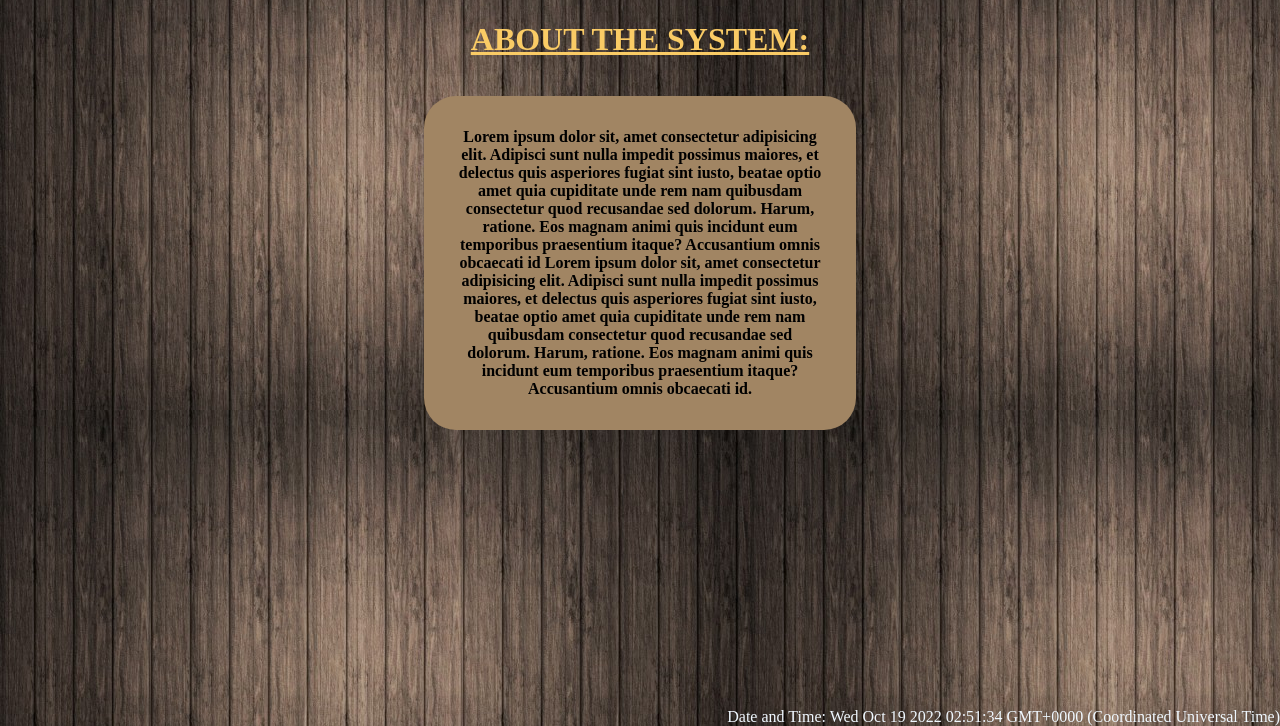
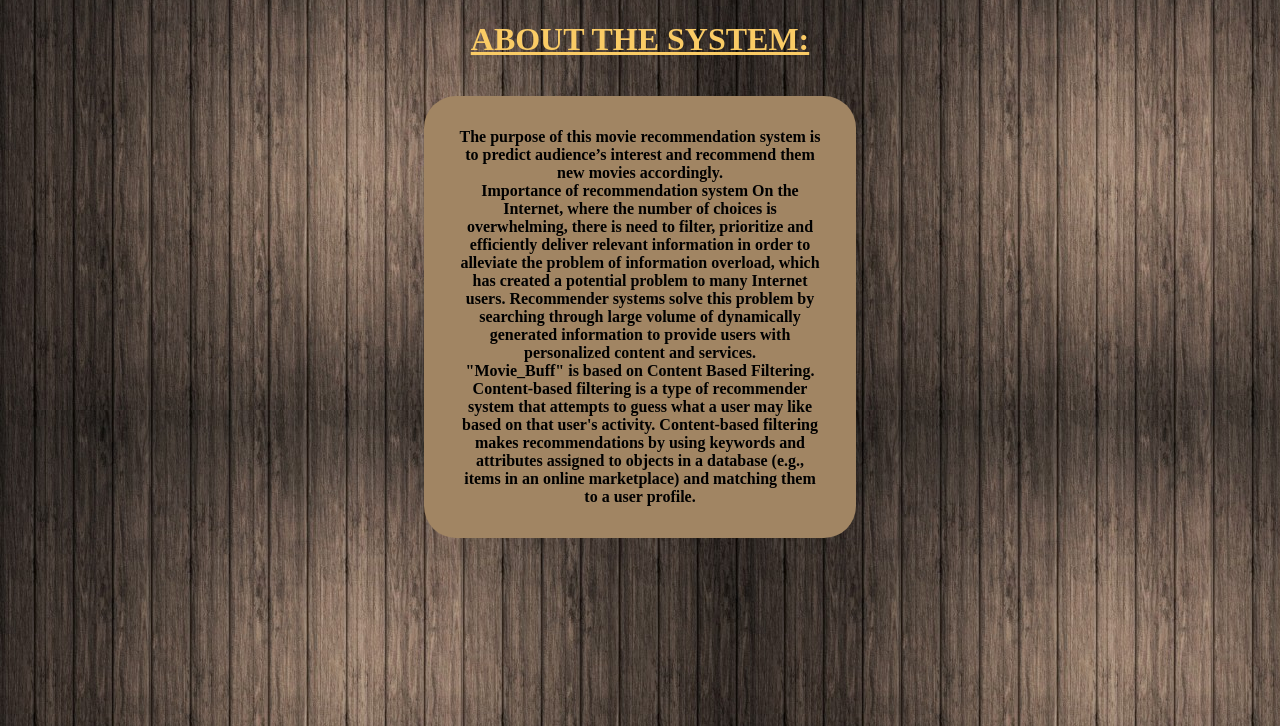
Before and after one commit to Kedyi/Movie_Buff, a Flask app: page /about in a window 1280 px wide. Shown: the part 74-800 px from the top of the page. Run offline with Flask 2, Linux system fonts and the light colour scheme; parts of the project's set-up code (start-up, migrations or seed data) failed here and were passed over.

Commit message:
Update about.html

```diff
--- a/templates/about.html
+++ b/templates/about.html
@@ -82,26 +82,24 @@
     <div id="box"><h1>ABOUT THE SYSTEM:</h1></div>
     <div class="detail">
         <p id="content">
-                Lorem ipsum dolor sit, amet consectetur adipisicing elit. Adipisci sunt nulla impedit possimus maiores,
-                et delectus quis asperiores fugiat sint iusto, beatae optio amet quia cupiditate unde rem nam quibusdam consectetur
-                quod recusandae sed dolorum. Harum, ratione. Eos magnam animi quis incidunt eum temporibus praesentium itaque?
-                Accusantium omnis obcaecati id
-                Lorem ipsum dolor sit, amet consectetur adipisicing elit. Adipisci sunt nulla impedit possimus maiores,
-                et delectus quis asperiores fugiat sint iusto, beatae optio amet quia cupiditate unde rem nam quibusdam consectetur
-                quod recusandae sed dolorum. Harum, ratione. Eos magnam animi quis incidunt eum temporibus praesentium itaque?
-                Accusantium omnis obcaecati id.</centre>
+                The purpose of this movie recommendation system is to predict audience’s interest and
+                recommend them new movies accordingly.<br>
+                Importance of recommendation system
+                On the Internet, where the number of choices is overwhelming,
+                there is need to filter, prioritize and efficiently deliver relevant
+                information in order to alleviate the problem of information overload,
+                which has created a potential problem to many Internet users.
+                Recommender systems solve this problem by searching through large volume of
+                dynamically generated information to provide users with personalized
+                content and services.<br>
+
+               "Movie_Buff" is based on Content Based Filtering.
+                Content-based filtering is a type of recommender system that
+                attempts to guess what a user may like based on that user's activity.
+                Content-based filtering makes recommendations by using keywords and attributes
+                assigned to objects in a database (e.g., items in an online marketplace) and
+                matching them to a user profile.
         </p>
     </div>
-    <div class="display">
-        Date and Time: <span id="time"></span>
-    </div>
-    <script>
-        function displayTime(){
-            time = new Date();
-            console.log(time);
-            document.getElementById('time').innerHTML= time;
-        }
-        setInterval(displayTime,1000);
-    </script>
 </body>
 </html>
```
